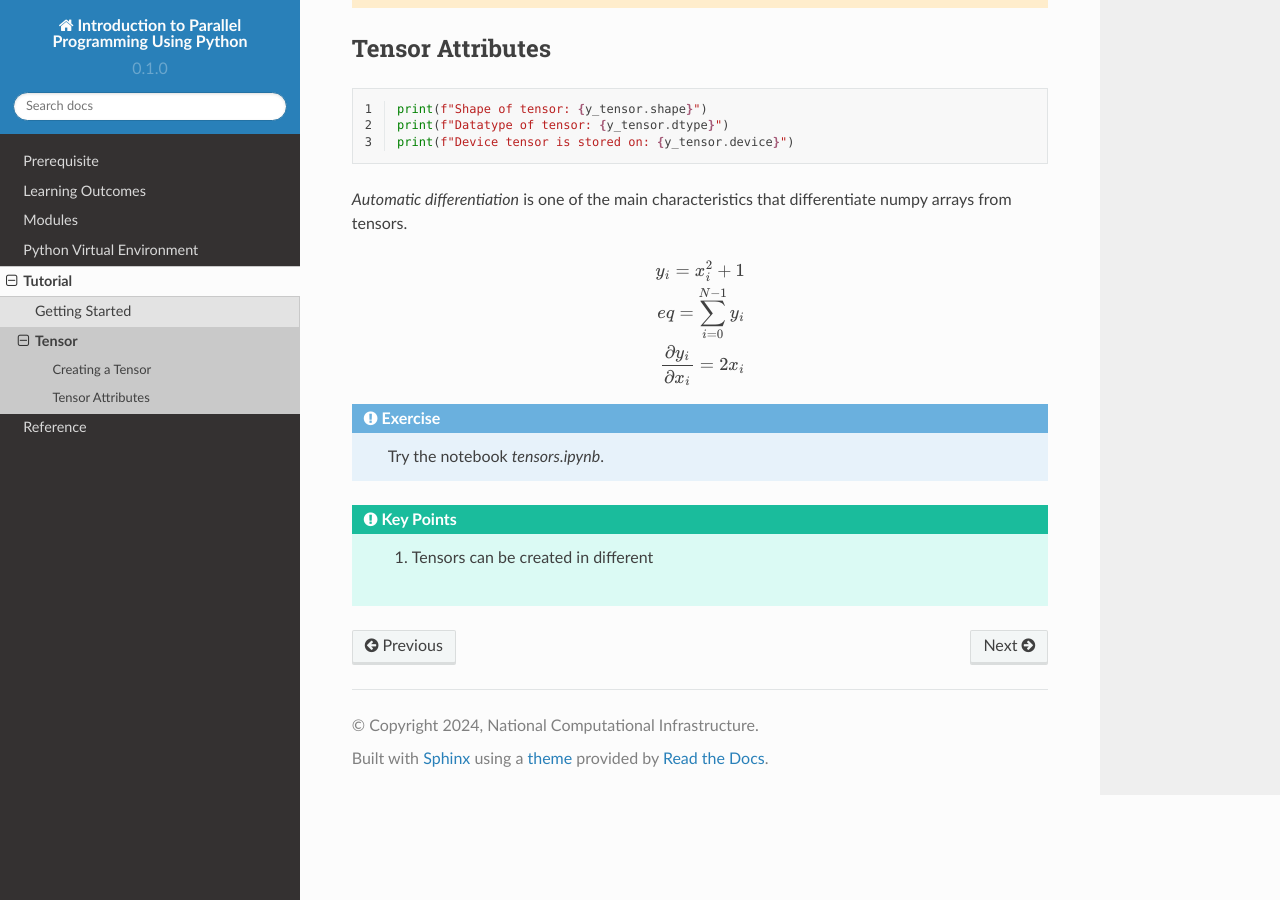
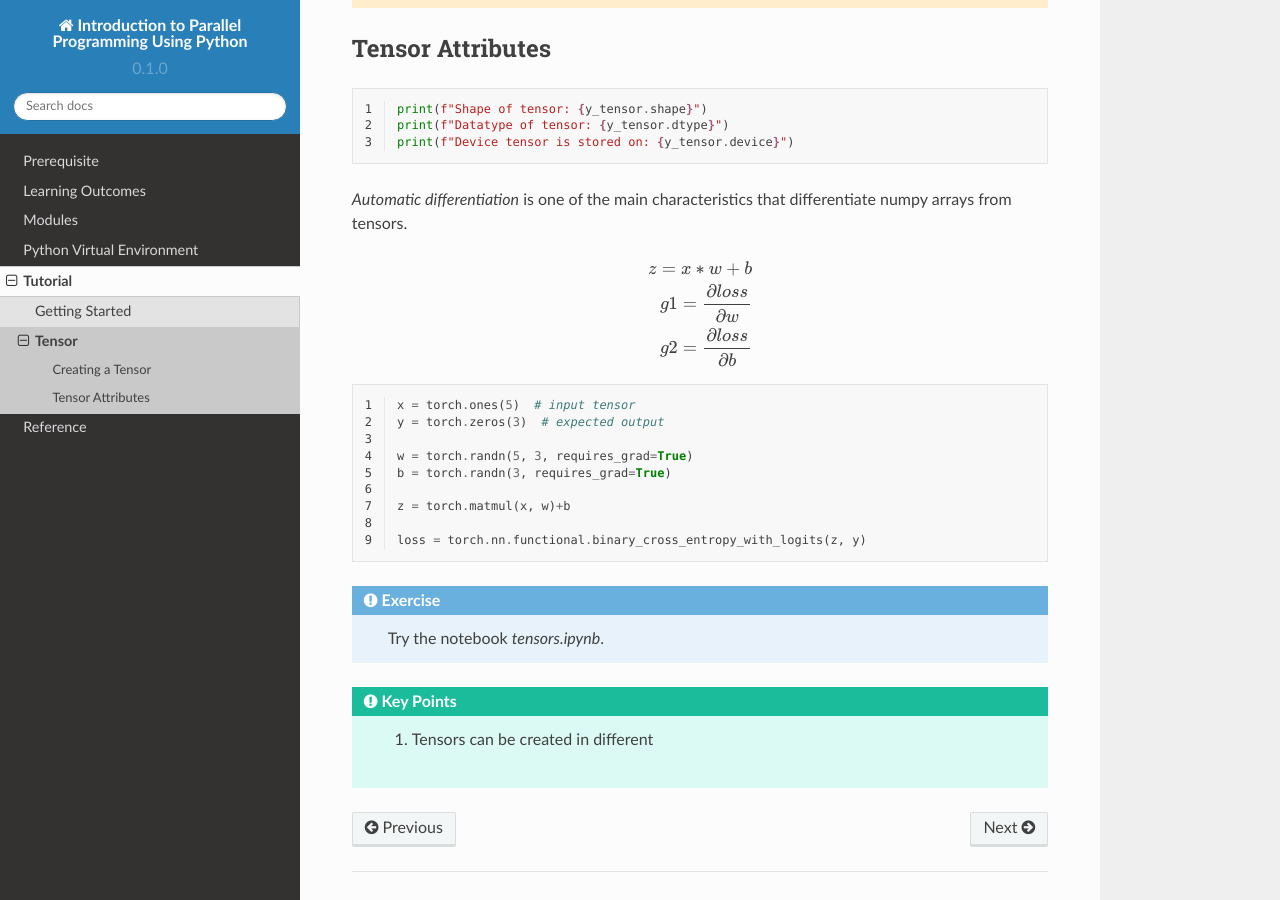
Before and after one commit to NCI900-Training-Organisation/intro-to-pytorch, a Sphinx documentation site: the page built from docs/source/tutorial/tensor.rst, in a window 1280 px wide and 900 px high, scrolled down 1093 px. Built offline with Sphinx 7.4.7 and the Read the Docs theme 2.0.0, drawn with Linux system fonts in a browser that asks for light colours.

Commit message:
automatic diff

```diff
--- a/docs/source/tutorial/tensor.rst
+++ b/docs/source/tutorial/tensor.rst
@@ -68,11 +68,25 @@ Tensor Attributes
 
 .. math::
 
-    y_{i} = x_{i}^{2} + 1
+    z = x * w + b
 
-    eq = \sum_{i=0}^{N-1} y_{i}
+    g1 = \frac{\partial loss}{\partial w}
 
-    \frac{\partial y_{i}}{\partial x_{i}} = 2x_{i}
+    g2 = \frac{\partial loss}{\partial b}
+
+.. code-block:: python
+    :linenos:
+
+    x = torch.ones(5)  # input tensor
+    y = torch.zeros(3)  # expected output
+
+    w = torch.randn(5, 3, requires_grad=True)
+    b = torch.randn(3, requires_grad=True)
+
+    z = torch.matmul(x, w)+b
+
+    loss = torch.nn.functional.binary_cross_entropy_with_logits(z, y)
+
 
 .. admonition:: Exercise
    :class: todo
```
Also changed, not shown: 1 other file.
